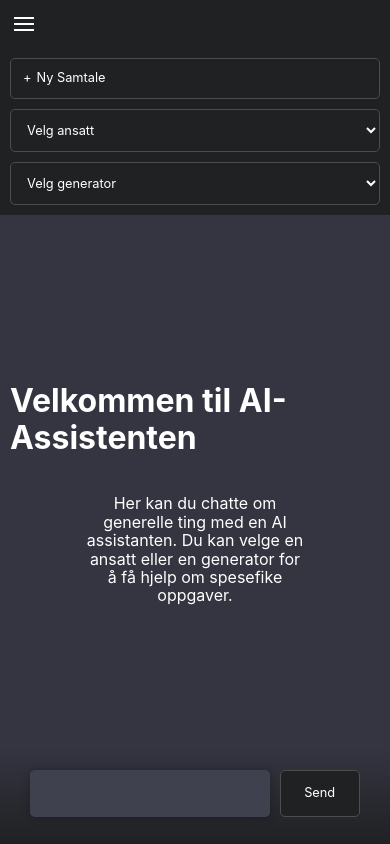
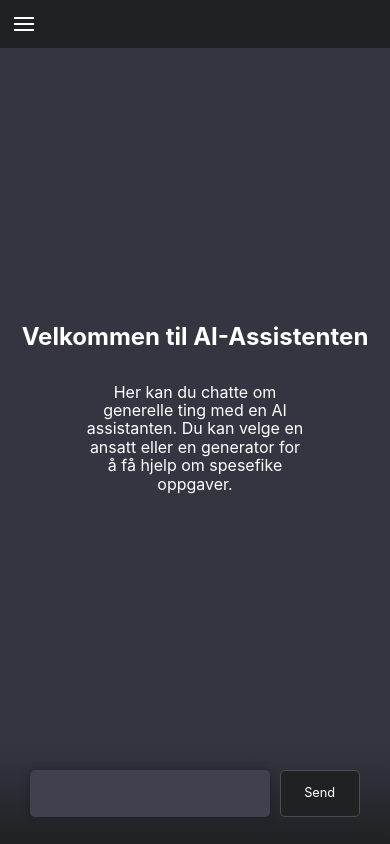
Before and after one commit to waresa/ai-ansatt, a React (Create React App) app in the folder client/: page / in a window 390 px wide. Built offline with nearby package versions, Linux system fonts and the light colour scheme.

Commit message:
ql changes

```diff
--- a/client/src/App.css
+++ b/client/src/App.css
@@ -17,6 +17,8 @@
         }
         .sidemenu {
             width: 100% !important;
+            transition: 0.5s ease all;
+            display: none;
         }
         .chat-input-textarea {
             max-width: 70% !important;
@@ -26,6 +28,9 @@
         }
         .chat-input-holder {
             background-image: linear-gradient(to bottom, rgba(255, 0, 0, 0), rgb(32 33 35)) !important;
+        }
+        h1 {
+            font-size: 1.5rem !important;
         }
     }
 
--- a/client/src/App.js
+++ b/client/src/App.js
@@ -29,10 +29,10 @@ function toggleInfo() {
 // function showNavbar that turns the display of the sidemenu on and off
 function showNavbar() {
   const sidemenu = document.querySelector('.sidemenu');
-  if (sidemenu.style.display === 'none') {
+  if (sidemenu.style.display === 'block') {
+    sidemenu.style.display = 'none';
+  } else {
     sidemenu.style.display = 'block';
-  } else {
-    sidemenu.style.display = 'none';
   }
 }
 
```
